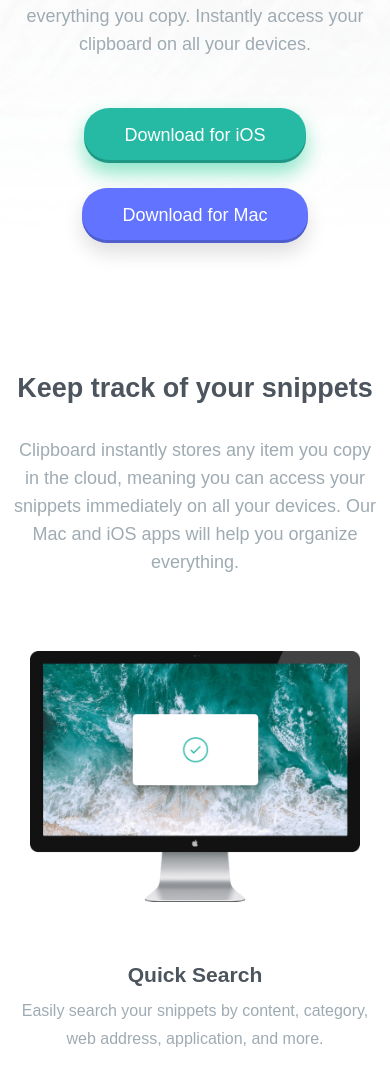
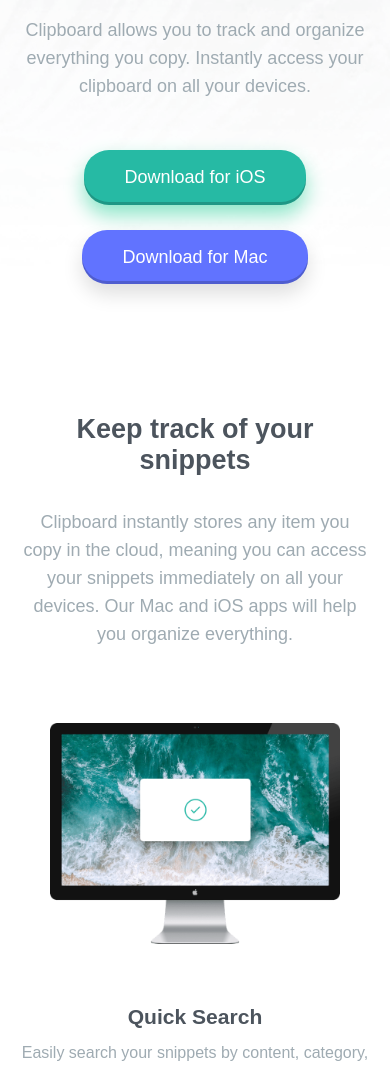
Before and after one commit to JakubM-I/clipboard-landing-page, a website: page public/index.html in a window 390 px wide. Shown: the part 474-1547 px from the top of the page. Drawn offline with nearby package versions, Linux system fonts and the light colour scheme; a web font is replaced by a local one.

Commit message:
Mobile styling corrected

```diff
--- a/public/index.html
+++ b/public/index.html
@@ -1,8 +1,10 @@
 <!DOCTYPE html>
 <html lang="en">
+
 <head>
   <meta charset="UTF-8">
-  <meta name="viewport" content="width=device-width, initial-scale=1.0"> <!-- displays site properly based on user's device -->
+  <meta name="viewport" content="width=device-width, initial-scale=1.0">
+  <!-- displays site properly based on user's device -->
 
   <link rel="icon" type="image/png" sizes="32x32" href="./images/favicon-32x32.png">
   <link rel="preconnect" href="https://fonts.googleapis.com">
@@ -13,10 +15,17 @@
 
   <!-- Feel free to remove these styles or customise in your own stylesheet 👍 -->
   <style>
-    .attribution { font-size: 11px; text-align: center; }
-    .attribution a { color: hsl(228, 45%, 44%); }
+    .attribution {
+      font-size: 11px;
+      text-align: center;
+    }
+
+    .attribution a {
+      color: hsl(228, 45%, 44%);
+    }
   </style>
 </head>
+
 <body>
   <div id="clipboard">
     <header class="header">
@@ -33,6 +42,7 @@
         </div>
       </div>
     </header>
+    <div class="clipboard-content">
       <div class="section-top">
         <div class="section-top__body">
           <h2 class="section-top__title">
@@ -52,7 +62,9 @@
         <div class="banner-top__body">
           <div class="banner-top__content">
             <h3 class="banner-top__title">Quick Search</h3>
-            <p class="banner-top__txt">Easily search your snippets by content, category, web address, application, and more.</p>
+            <p class="banner-top__txt">Easily search your snippets by content, category, web address, application, and
+              more.
+            </p>
             <h3 class="banner-top__title">iCloud Sync</h3>
             <p class="banner-top__txt">Instantly saves and syncs snippets across all your devices.</p>
             <h3 class="banner-top__title">Complete History</h3>
@@ -133,6 +145,7 @@
           </div>
         </div>
       </div>
+    </div>
     <footer class="footer">
       <div class="footer__body">
         <div class="footer__logo">
@@ -179,7 +192,6 @@
       </div>
     </footer>
   </div>
+</body>
 
-
-</body>
 </html>
--- a/src/sass/abstracts/_mixins.scss
+++ b/src/sass/abstracts/_mixins.scss
@@ -5,4 +5,10 @@
     @media screen and (max-width: #{map.get($breakepoints, $device)}){
         @content
     }
+};
+
+@mixin mobileBreakpointUp($device){
+    @media screen and (min-width: calc(#{map.get($breakepoints, $device)} + 1px)){
+        @content
+    }
 }
--- a/src/sass/components/_containers.scss
+++ b/src/sass/components/_containers.scss
@@ -9,7 +9,6 @@
 
 %content-container{
     text-align: center;
-    padding-inline: 10px;
 
     p{
         margin: 0;
--- a/src/sass/layout/_banner-top.scss
+++ b/src/sass/layout/_banner-top.scss
@@ -24,9 +24,6 @@
     }
 
     &__img{
-        // flex-basis: 50%;
-        // flex-grow: 0;
-        // flex-shrink: 0;
         transform: translateX(-35px);
         width: 100%;
         max-width: 752px;
@@ -38,9 +35,7 @@
 
     &__body{
         flex-basis: 50%;
-        // flex-shrink: 0;
         display: flex;
-        // justify-content: center;
         align-items: center;
         padding-inline-start: 100px;
 
--- a/src/sass/layout/_footer.scss
+++ b/src/sass/layout/_footer.scss
@@ -15,8 +15,6 @@
             justify-items: center;
             gap: 45px;
         }
-
-
     }
 
     &__logo{
--- a/src/sass/layout/_grid.scss
+++ b/src/sass/layout/_grid.scss
@@ -9,12 +9,13 @@
     gap: 25px;
     justify-content: center;
     margin-block-end: 150px;
-    padding-inline: 10px;
+    @include mobileBreakpointUp("tablet"){
+        padding-inline: 20px;
+    }
 
     @include mobileBreakpoint("tablet"){
         grid-template-columns: 1fr;
         justify-items: center;
-        // grid-template-columns: min(1fr, 245px);
     }
 
     &__item{
@@ -22,10 +23,9 @@
         flex-direction: column;
         align-items: center;
         justify-content: flex-start;
-        // gap: 15px;
 
         @include mobileBreakpoint("tablet"){
-            width: min(100%, 245px);
+            width: min(100%, 380px);
         }
     }
 
--- a/src/sass/layout/_header.scss
+++ b/src/sass/layout/_header.scss
@@ -17,11 +17,8 @@
     }
 
     &__body{
-        // width: 100%;
-        // max-width: 690px;
-        // margin-inline: auto;
-        // text-align: center;
         @extend %middle-container;
+        padding-inline: 20px;
     }
 
     &__logo{
@@ -38,21 +35,5 @@
     &__content{
         @extend %content-container;
         margin-block-end: 50px;
-
-        // p{
-        //     margin: 0;
-        // }
     }
-
-    // &__buttons{
-    //     display: flex;
-    //     justify-content: center;
-    //     align-items: center;
-    //     gap: 15px;
-
-    //     @include mobileBreakpoint{
-    //         flex-direction: column;
-    //         gap: 25px;
-    //     }
-    // }
 }
--- a/src/sass/layout/_logos.scss
+++ b/src/sass/layout/_logos.scss
@@ -4,12 +4,14 @@
 .section-logos{
     @extend %icon-container;
     margin-block-end: 150px;
-    padding-inline: 10px;
+    @include mobileBreakpointUp("tablet"){
+        padding-inline: 20px;
+    }
 
     display: flex;
     flex-wrap: nowrap;
     justify-content: space-between;
-    gap: 10px;
+    gap: 20px;
 
     &__img{
         width: 100%;
--- a/src/sass/pages/_home.scss
+++ b/src/sass/pages/_home.scss
@@ -1,5 +1,13 @@
+@use "../abstracts/mixins" as *;
+
 #clipboard{
     width: 100%;
     max-width: 1440px;
     margin-inline: auto;
 }
+
+.clipboard-content{
+    @include mobileBreakpoint("tablet"){
+        padding-inline: 20px;
+    }
+}
```
Also changed, not shown: src/index.html (+18 -6 lines), public/css/style.css. Lines whose indentation alone changed are shown as unchanged.
